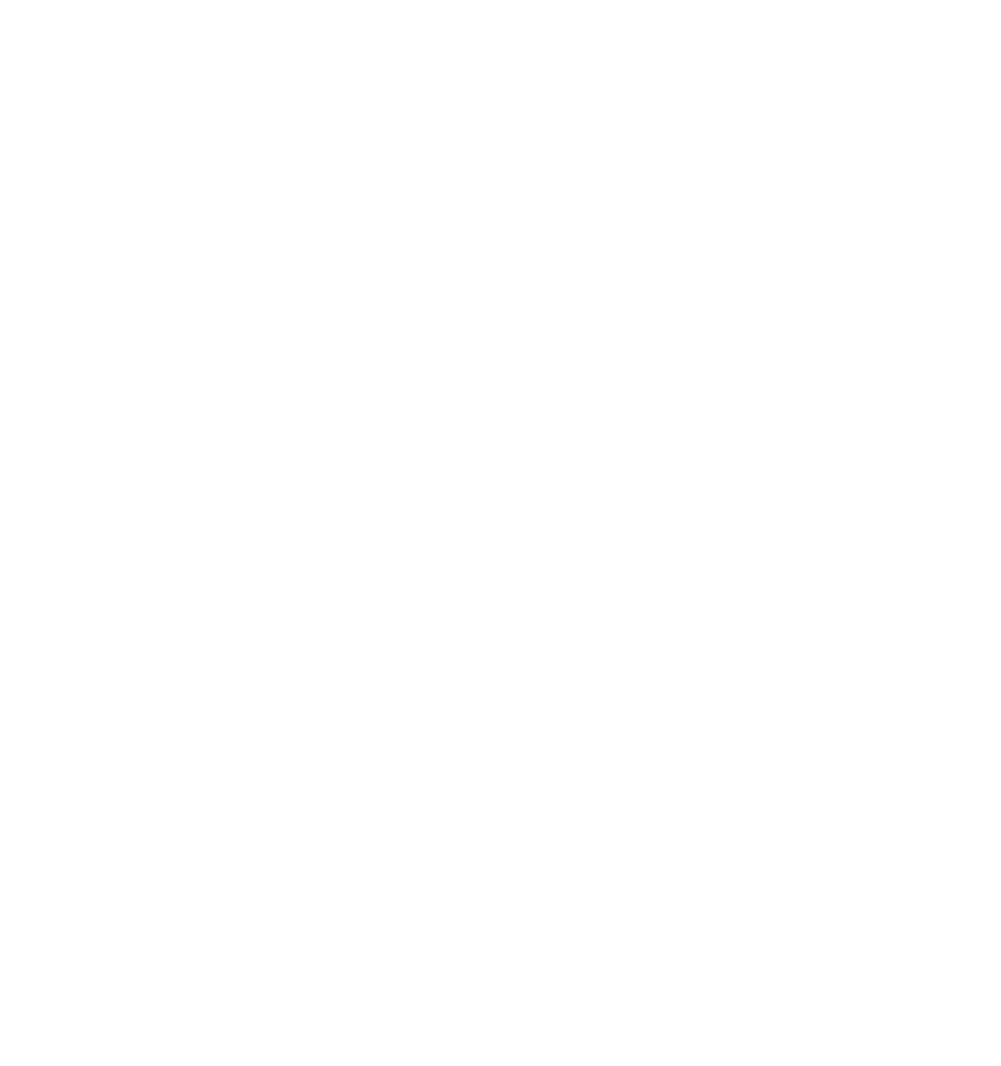
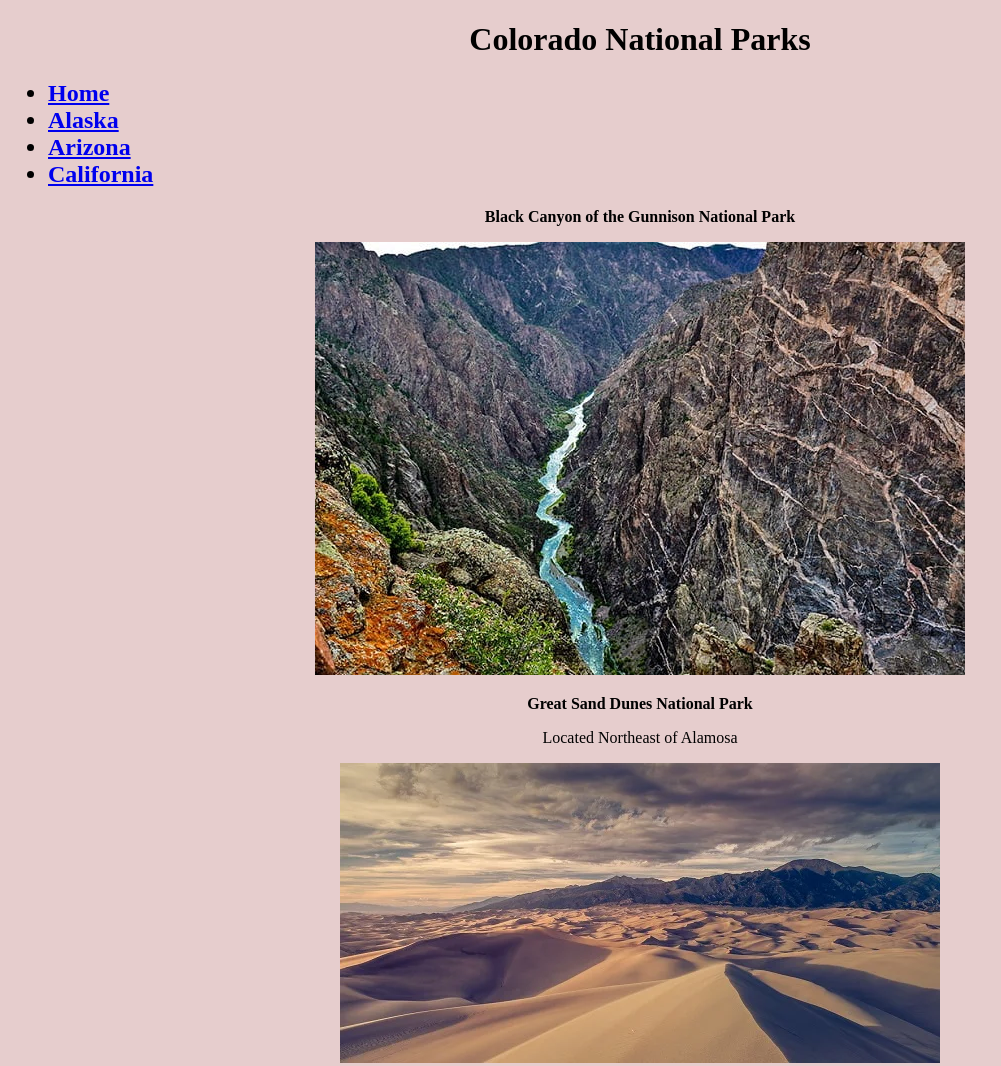
Before and after one commit to Faithfuloscar/COMP001A.Assignment4, a plain HTML site: page colorado.html in a window 1280 px wide. Shown: the top 1066 px of the page, without its empty margins (0-1001 px from the left). Before the commit the page ends 800 px from the top, so only its background shows below. Drawn offline with Linux system fonts and the light colour scheme.

Commit message:
Colorado is completed

```diff
--- a/colorado.html
+++ b/colorado.html
@@ -5,7 +5,39 @@
     <meta name="viewport" content="width=device-width, initial-scale=1.0">
     <title>Colorado</title>
 </head>
-<body style="background-color: dark brown;">
+<body style="background-color: rgb(230, 205, 205);">
+    <header>
+        <center><h1>Colorado National Parks</h1></center>
+        <nav>
+            <ul>
+                <strong>
+                <h1>
+                <li><a href="Index.html" target="_self">Home</a></li>
+                <li><a href="alaska.html" target="_self">Alaska</a></li>
+                <li><a href="arizona.html" target="_self">Arizona</a></li>
+                <li><a href="california.html" target="_self">California</a></li>
+                </h1>
+                </strong>
+            </ul>
+        </nav>
+    </header>
+    <main>
+        <center>
 
+            <strong><p>Black Canyon of the Gunnison National Park</p></strong><p></p>
+            <img src="Images/Colorado/Welcome-to-Black-Canyon-of-the-Gunnison-National-Park.jpg" alt="image of Black Canyon of the Gunnison National Park">
+
+            <strong><p>Great Sand Dunes National Park</p></strong><p>Located Northeast of Alamosa</p>
+            <img src="Images/Colorado/Colorado index.webp" alt="image of the Great Sand Dunes">
+
+            <strong><p>Mesa Verde National Park</p></strong><p>Located east of Cortez</p>
+            <img src="Images/Colorado/Welcome-to-Mesa-Verde-National-Park.jpg" alt="image of Mesa Verde National Park">
+
+            <strong><p>Rocky Mountain National Park</p></strong><p>Located in Northcentral Colorado</p>
+            <img src="Images/Colorado/Welcome-to-Rocky-Mountain-National-Park.jpg" alt="image of Rocky Mountain National Park">
+
+        </center>
+    </main>
+    <footer>&copy; copyright 2023 Oscar Mendez <a href="https:www.github.com/Faithfuloscar">github</a></footer>
 </body>
 </html>
```
Also changed, not shown: Index.html (+1 -1 lines), arizona.html (+1 -1 lines), Images/Colorado/Welcome-to-Black-Canyon-of-the-Gunnison-National-Park.jpg (added), Images/Colorado/Welcome-to-Mesa-Verde-National-Park.jpg (added), Images/Colorado/Welcome-to-Rocky-Mountain-National-Park.jpg (added).
